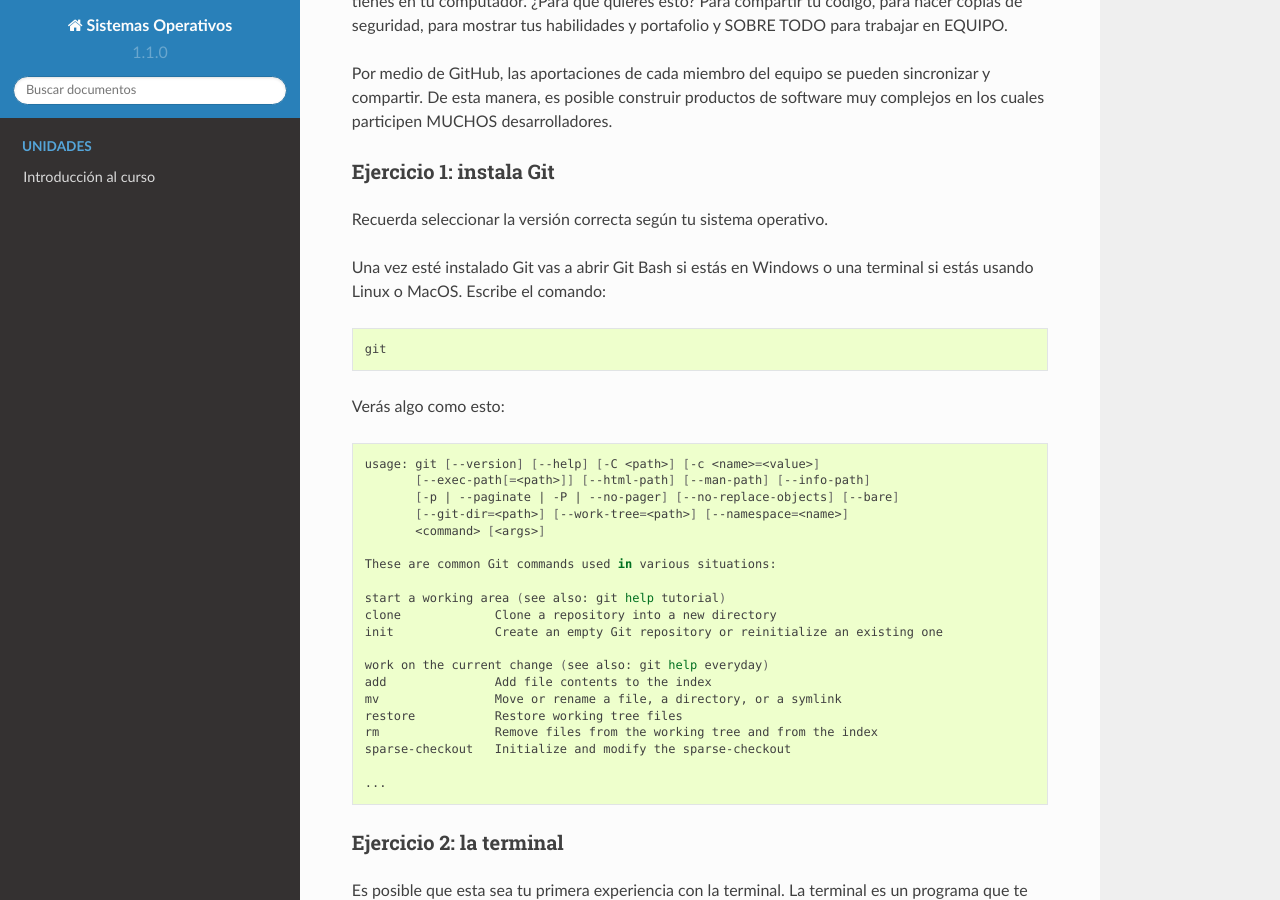
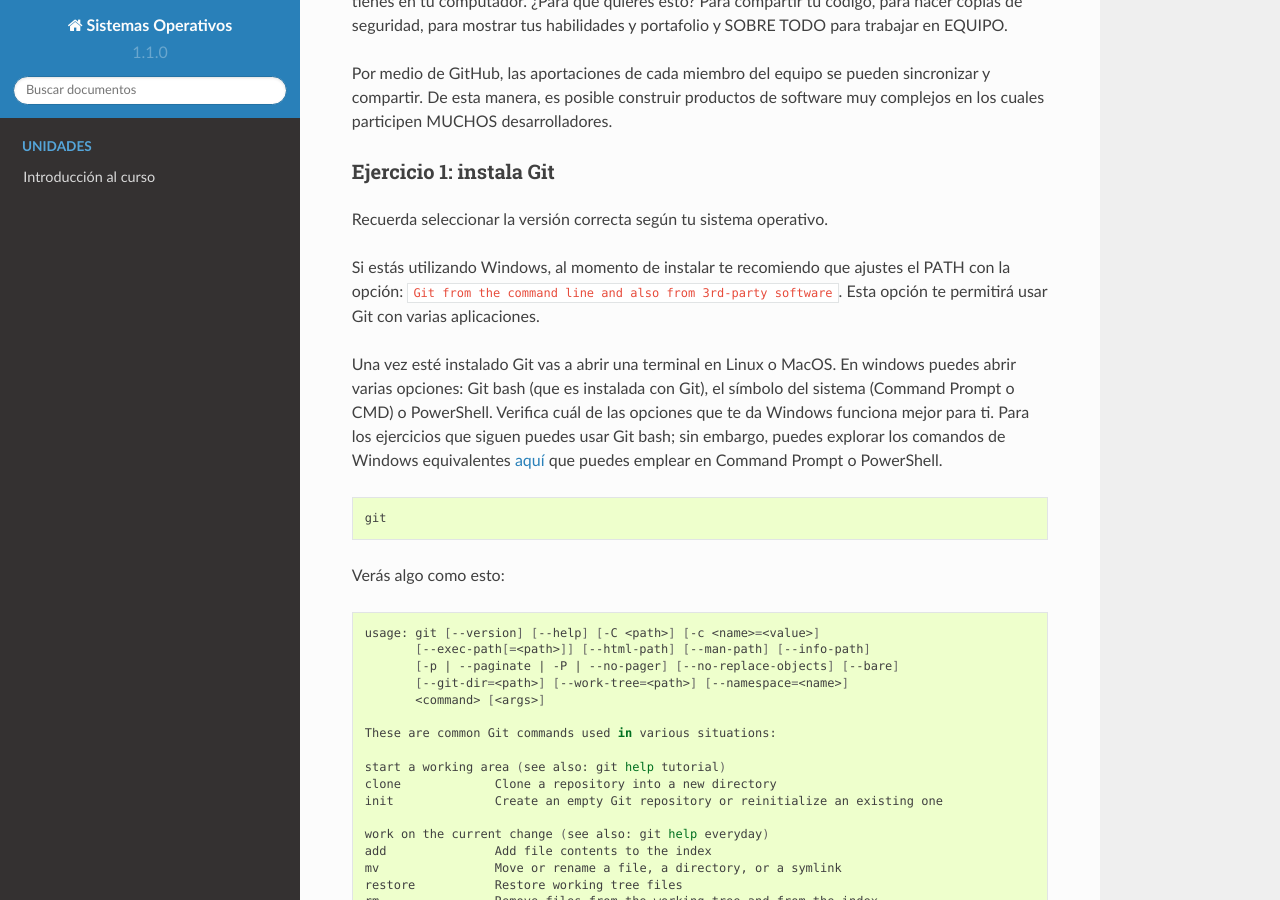
Before and after one commit to juanferfranco/sistemasoperativos, a Sphinx documentation site: the page built from docs/_unidad1/introGit.rst, in a window 1280 px wide and 900 px high, scrolled down 1166 px. Built offline with Sphinx 7.4.7 and the Read the Docs theme 2.0.0, drawn with Linux system fonts in a browser that asks for light colours; pages that are not in the unit, such as notebooks, are missing from menus.

Commit message:
update ejercicio 1

```diff
--- a/docs/_unidad1/introGit.rst
+++ b/docs/_unidad1/introGit.rst
@@ -62,8 +62,17 @@
 
 Recuerda seleccionar la versión correcta según tu sistema operativo.
 
-Una vez esté instalado Git vas a abrir Git Bash si estás en Windows o una terminal si
-estás usando Linux o MacOS. Escribe el comando:
+Si estás utilizando Windows, al momento de instalar te recomiendo que ajustes
+el PATH con la opción: ``Git from the command line and also from 3rd-party software``.
+Esta opción te permitirá usar Git con varias aplicaciones.
+
+Una vez esté instalado Git vas a abrir una terminal en Linux o MacOS. En windows
+puedes abrir varias opciones: Git bash (que es instalada con Git),
+el símbolo del sistema (Command Prompt o CMD) o PowerShell. Verifica
+cuál de las opciones que te da Windows funciona mejor para ti. Para los ejercicios
+que siguen puedes usar Git bash; sin embargo, puedes explorar los comandos de
+Windows equivalentes `aquí <https://www.lemoda.net/windows/windows2unix/windows2unix.html>`__
+que puedes emplear en Command Prompt o PowerShell.
 
 .. code-block:: bash
 
```
